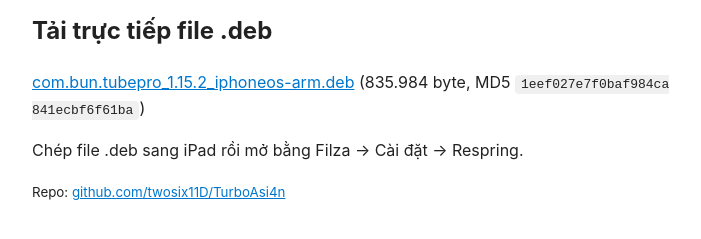
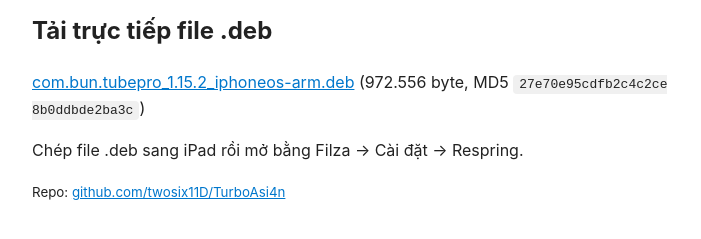
Before and after one commit to twosix11D/TurboAsi4n-old, a plain HTML site: page index.html in a window 1280 px wide. Shown: the part 539-778 px from the top of the page, 288-989 px from the left. Drawn offline with Linux system fonts and the light colour scheme.

Commit message:
Repack 1.15.2 with gzip for iOS 9 dpkg

```diff
--- a/index.html
+++ b/index.html
@@ -26,7 +26,7 @@ h1{color:#00BFFF} a{color:#0077cc} code{background:#f0f0f0;padding:2px 6px;borde
 </ol>
 
 <h2>Tải trực tiếp file .deb</h2>
-<p><a href="debs/com.bun.tubepro_1.15.2_iphoneos-arm.deb">com.bun.tubepro_1.15.2_iphoneos-arm.deb</a> (835.984 byte, MD5 <code>1eef027e7f0baf984ca841ecbf6f61ba</code>)</p>
+<p><a href="debs/com.bun.tubepro_1.15.2_iphoneos-arm.deb">com.bun.tubepro_1.15.2_iphoneos-arm.deb</a> (972.556 byte, MD5 <code>27e70e95cdfb2c4c2ce8b0ddbde2ba3c</code>)</p>
 <p>Chép file .deb sang iPad rồi mở bằng Filza → Cài đặt → Respring.</p>
 
 <p><small>Repo: <a href="https://github.com/twosix11D/TurboAsi4n">github.com/twosix11D/TurboAsi4n</a></small></p>
```
Also changed, not shown: 5 other files.
